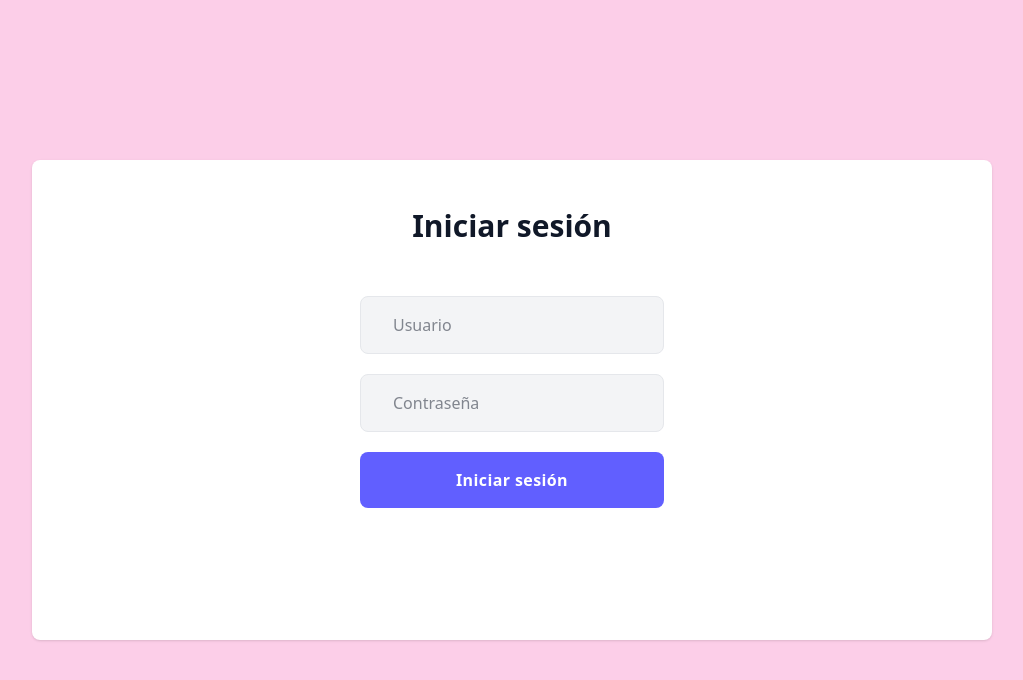
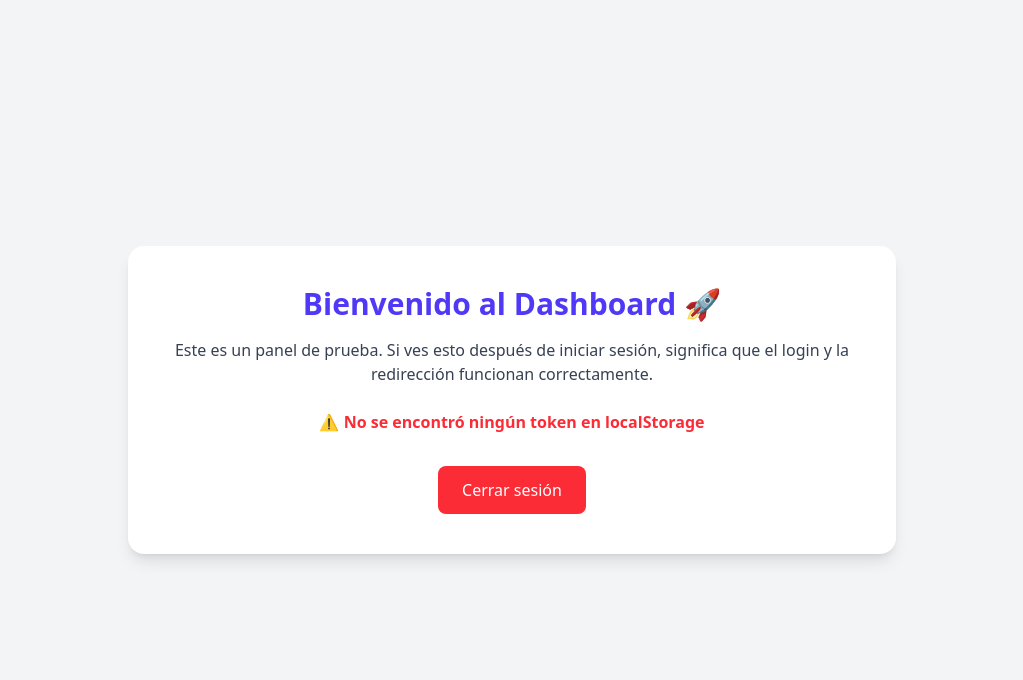
Before and after one commit to HichiroXD/Home_nannies_project, a React (Vite) app in the folder frontend_nannies/: page /dashboard in a window 1280 px wide. Shown: the top 680 px of the page, without its empty margins (128-1151 px from the left). Built offline with nearby package versions, Linux system fonts and the light colour scheme.

Commit message:
feat:: integrate dashboard

```diff
--- a/frontend_nannies/src/router/AppRouter.jsx
+++ b/frontend_nannies/src/router/AppRouter.jsx
@@ -1,6 +1,7 @@
 import { BrowserRouter, Routes, Route } from "react-router-dom";
 import Login from "../views/Login";
 import Register from "../views/Register";
+import Dashboard from "../views/Dashboard";
 
 export default function AppRouter() {
   return (
@@ -11,6 +12,7 @@ export default function AppRouter() {
 
         {/* Ruta de registro */}
         <Route path="/register" element={<Register />} />
+        <Route path="/dashboard" element={<Dashboard />} />
 
         {/* Ruta por defecto (redirigir a login si no existe) */}
         <Route path="*" element={<Login />} />
--- /dev/null
+++ b/frontend_nannies/src/views/Dashboard.jsx
@@ -0,0 +1,44 @@
+import React from "react";
+
+function Dashboard() {
+  // Recuperamos token de prueba
+  const token = localStorage.getItem("accessToken");
+
+  return (
+    <div className="min-h-screen bg-gray-100 flex flex-col items-center justify-center p-8">
+      <div className="bg-white shadow-lg rounded-2xl p-10 w-full max-w-3xl text-center">
+        <h1 className="text-3xl font-bold text-indigo-600 mb-4">
+          Bienvenido al Dashboard 🚀
+        </h1>
+        <p className="text-gray-700 mb-6">
+          Este es un panel de prueba. Si ves esto después de iniciar sesión,
+          significa que el login y la redirección funcionan correctamente.
+        </p>
+
+        {/* Mostrar token si existe */}
+        {token ? (
+          <div className="bg-gray-50 border border-gray-200 rounded-lg p-4 text-sm text-gray-600 text-left overflow-auto">
+            <p className="font-semibold text-gray-800 mb-2">Tu token:</p>
+            <code className="break-words">{token}</code>
+          </div>
+        ) : (
+          <p className="text-red-500 font-semibold">
+            ⚠️ No se encontró ningún token en localStorage
+          </p>
+        )}
+
+        <button
+          onClick={() => {
+            localStorage.removeItem("accessToken");
+            window.location.href = "/login";
+          }}
+          className="mt-8 px-6 py-3 bg-red-500 text-white rounded-lg hover:bg-red-600 transition"
+        >
+          Cerrar sesión
+        </button>
+      </div>
+    </div>
+  );
+}
+
+export default Dashboard;
```
Also changed, not shown: 1 other file (tests, documents, lock files or other folders).
